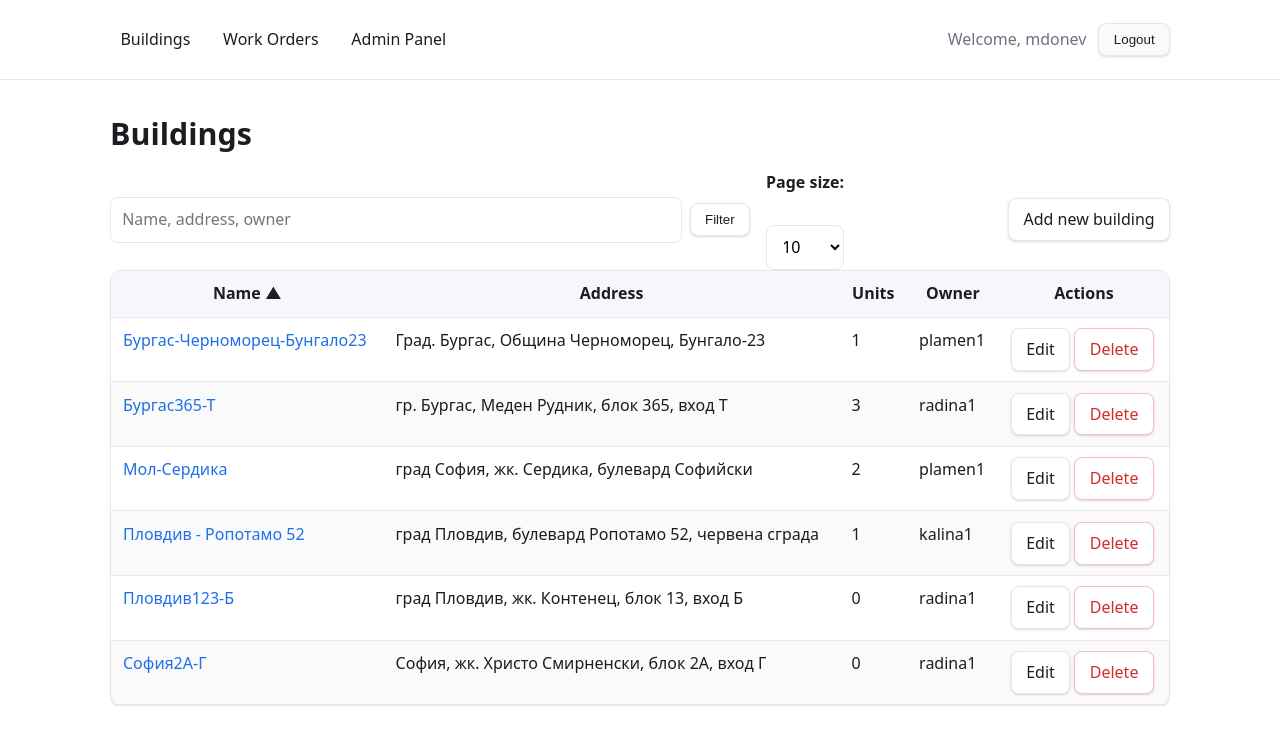
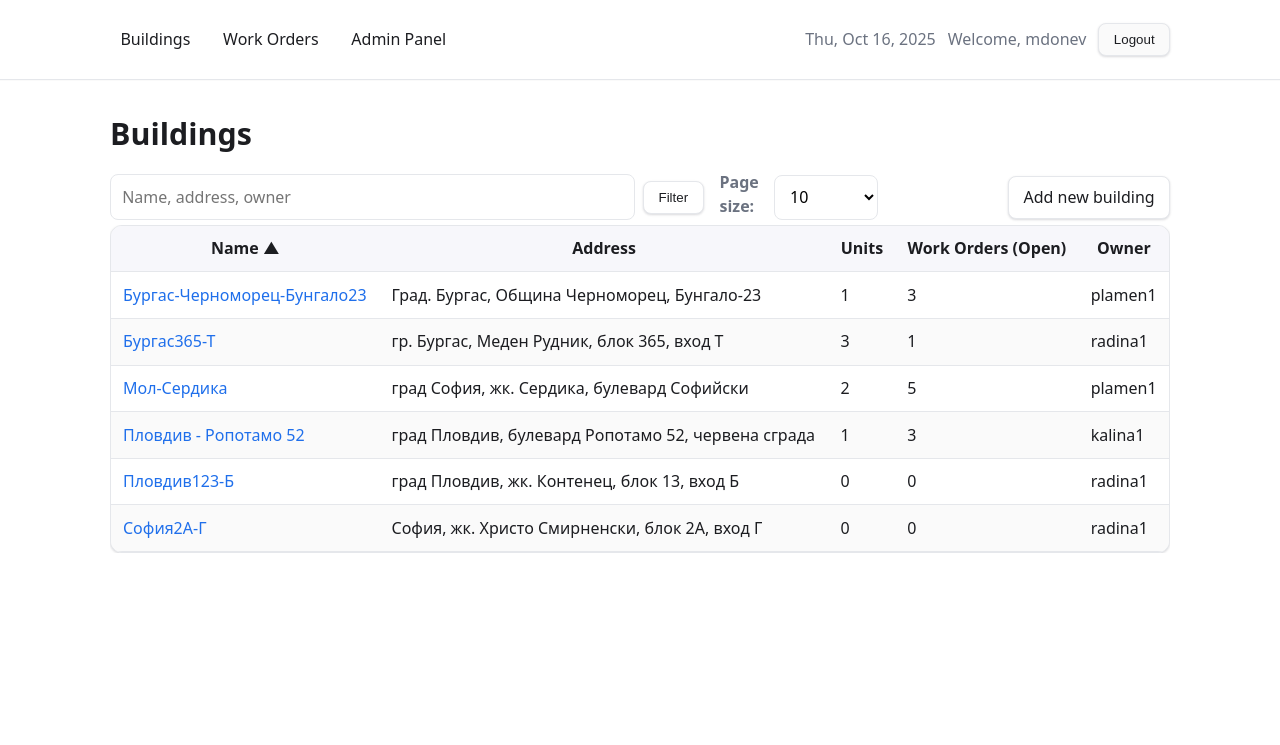
Before and after one commit to Mecho90/BuildingManagement, a Django app: page /buildings/ in a window 1280 px wide. Shown: the top 745 px of the page. Run offline with Django 5.2, Linux system fonts and the light colour scheme; a user stored in the database is signed in; data comes from the database, SQL or seed files in the repository; both versions use the stored data as it was after the commit; some libraries are stand-ins or nearby versions.

Commit message:
Update Views

```diff
--- a/building_management/core/views.py
+++ b/building_management/core/views.py
@@ -1,11 +1,11 @@
-# path: core/views.py
 from __future__ import annotations
 
 from typing import Any, Dict
 
+from django.db.models.functions import Coalesce
 from django.contrib.auth.mixins import LoginRequiredMixin
 from django.core.paginator import Paginator
-from django.db.models import Q, Count
+from django.db.models import Q, Count, F, Value, IntegerField, ExpressionWrapper
 from django.http import Http404, JsonResponse, HttpRequest, HttpResponse
 from django.shortcuts import get_object_or_404
 from django.urls import NoReverseMatch, reverse, reverse_lazy
@@ -52,7 +52,11 @@ class BuildingListView(NavContextMixin, LoginRequiredMixin, ListView):
     model = Building
     template_name = "core/buildings_list.html"
     context_object_name = "buildings"
-    ALLOWED_SORT = {"name", "address", "units_count", "-name", "-address", "-units_count"}
+    ALLOWED_SORT = {
+        "name", "address", "units_count",
+        "-name", "-address", "-units_count",
+        "work_orders_count", "-work_orders_count",
+    }
 
     def _session_key_per(self) -> str:
         return "b_per"
@@ -78,6 +82,31 @@ class BuildingListView(NavContextMixin, LoginRequiredMixin, ListView):
                 | Q(description__icontains=q)
                 | Q(owner__username__icontains=q)
             )
+
+        # Why: previous error used 'workorder'; the correct reverse is 'work_orders'.
+        qs = qs.annotate(
+            wo_direct_open_count=Coalesce(
+                Count(
+                    "work_orders",
+                    filter=~Q(work_orders__status=WorkOrder.Status.CLOSED),
+                    distinct=True,
+                ),
+                Value(0),
+            ),
+            wo_via_units_open_count=Coalesce(
+                Count(
+                    "units__work_orders",
+                    filter=~Q(units__work_orders__status=WorkOrder.Status.CLOSED),
+                    distinct=True,
+                ),
+                Value(0),
+            ),
+        ).annotate(
+            work_orders_count=ExpressionWrapper(
+                F("wo_direct_open_count") + F("wo_via_units_open_count"),
+                output_field=IntegerField(),
+            )
+        )
 
         sort = (self.request.GET.get("sort") or "name").strip()
         if sort not in self.ALLOWED_SORT:
--- a/building_management/templates/base.html
+++ b/building_management/templates/base.html
@@ -1,4 +1,3 @@
-<!-- path: templates/base.html -->
 {% load static %}
 <!doctype html>
 <html lang="en">
@@ -12,7 +11,7 @@
     <header class="site-topbar">
       <div class="container row space-between">
         <nav class="left row gap" aria-label="Primary">
-          {# REMOVED the brand link so only nav items show #}
+          {% block topbar_left %}
             <a class="navlink{% if request.path == request.build_absolute_uri|slice:':0' %}{% endif %}" href="{% url 'buildings_list' %}">Buildings</a>
             {% if work_orders_enabled and work_orders_url %}
               <a class="navlink" href="{{ work_orders_url }}">Work Orders</a>
@@ -20,9 +19,14 @@
             {% if user.is_staff %}
               <a class="navlink" href="{% url 'admin:index' %}">Admin Panel</a>
             {% endif %}
+          {% endblock %}
         </nav>
+
         <div class="right row gap">
+          {% block topbar_right %}
             {% if user.is_authenticated %}
+              <!-- Why: show today's date for logged-in users on all pages -->
+              <time class="muted" datetime="{% now 'c' %}">{% now 'D, M j, Y' %}</time>
               <span class="muted">Welcome, {{ user.get_full_name|default:user.username }}</span>
               <form class="inline-form" action="{% url 'logout' %}" method="post">
                 {% csrf_token %}
@@ -31,8 +35,10 @@
             {% else %}
               <a class="btn" href="{% url 'login' %}">Login</a>
             {% endif %}
+          {% endblock %}
         </div>
       </div>
+
       {% if messages %}
         <div class="container messages">
           {% for message in messages %}<div class="alert">{{ message }}</div>{% endfor %}
--- a/building_management/templates/core/buildings_list.html
+++ b/building_management/templates/core/buildings_list.html
@@ -4,7 +4,7 @@
 <h1 class="mb-2">Buildings</h1>
 
 <div class="row space-between" style="gap:1rem; flex-wrap:wrap;">
-  <form method="get" class="row" style="gap:1rem; flex:1;">
+  <form method="get" class="row" style="gap:1rem; flex:1; align-items:center;">
     <div class="input-group" style="flex:1; max-width:640px;">
       <label class="sr-only" for="id_q">Search</label>
       <input
@@ -18,8 +18,8 @@
       <button class="btn" type="submit">Filter</button>
     </div>
 
-    <div>
-      <label for="id_per">Page size:</label><br/>
+    <div class="row" style="gap:.5rem; align-items:center;">
+      <label for="id_per" class="muted">Page size:</label>
       <select id="id_per" name="per" onchange="this.form.submit()">
         {% for opt in per_choices %}
           <option value="{{ opt }}" {% if per == opt %}selected{% endif %}>{{ opt }}</option>
@@ -27,7 +27,6 @@
       </select>
     </div>
 
-    {# preserve current sort while filtering/changing page size #}
     <input type="hidden" name="sort" value="{{ sort }}"/>
 
     {% if q or per != 10 or sort != 'name' %}
@@ -69,8 +68,16 @@
             <a href="?q={{ q|urlencode }}&sort=units_count&per={{ per }}">Units</a>
           {% endif %}
         </th>
+        <th style="white-space:nowrap;">
+          {% if sort == 'work_orders_count' %}
+            {% with next='-work_orders_count' %}<a href="?q={{ q|urlencode }}&sort={{ next }}&per={{ per }}">Work Orders (Open) ▲</a>{% endwith %}
+          {% elif sort == '-work_orders_count' %}
+            <a href="?q={{ q|urlencode }}&sort=work_orders_count&per={{ per }}">Work Orders (Open) ▼</a>
+          {% else %}
+            <a href="?q={{ q|urlencode }}&sort=work_orders_count&per={{ per }}">Work Orders (Open)</a>
+          {% endif %}
+        </th>
         {% if show_owner_col %}<th>Owner</th>{% endif %}
-        <th>Actions</th>
       </tr>
     </thead>
     <tbody>
@@ -79,19 +86,13 @@
           <td><a href="{% url 'building_detail' b.id %}">{{ b.name }}</a></td>
           <td>{{ b.address }}</td>
           <td>{{ b.units_count }}</td>
+          <td>{{ b.work_orders_count }}</td>
           {% if show_owner_col %}
             <td>{% if b.owner %}{{ b.owner.username }}{% else %}—{% endif %}</td>
           {% endif %}
-          <td>
-            {% if user.is_staff or b.owner_id == user.id %}
-              <a class="btn" href="{% url 'building_update' b.id %}">Edit</a>
-              <a class="btn btn-danger" href="{% url 'building_delete' b.id %}">Delete</a>
-            {% else %}—{% endif %}
-          </td>
-        </tr>
       {% empty %}
         <tr>
-          <td colspan="{% if show_owner_col %}5{% else %}4{% endif %}">
+          <td colspan="{% if show_owner_col %}6{% else %}5{% endif %}">
             No buildings found.
           </td>
         </tr>
--- a/building_management/templates/registration/login.html
+++ b/building_management/templates/registration/login.html
@@ -1,5 +1,9 @@
 {% extends "base.html" %}
 {% block title %}Login · Building Management{% endblock %}
+
+{# Hide topbar content only on this page #}
+{% block topbar_left %}{% endblock %}
+{% block topbar_right %}{% endblock %}
 
 {% block content %}
 <h2>Login</h2>
@@ -23,6 +27,6 @@
     {% if form.password.errors %}<div class="flash">{{ form.password.errors }}</div>{% endif %}
   </p>
 
-  <button class="btn" type="submit">Sign in</button>
+  <button class="btn" type="submit">Login in</button>
 </form>
 {% endblock %}
```
Also changed, not shown: building_management/db.sqlite3. Lines whose indentation alone changed are shown as unchanged.
